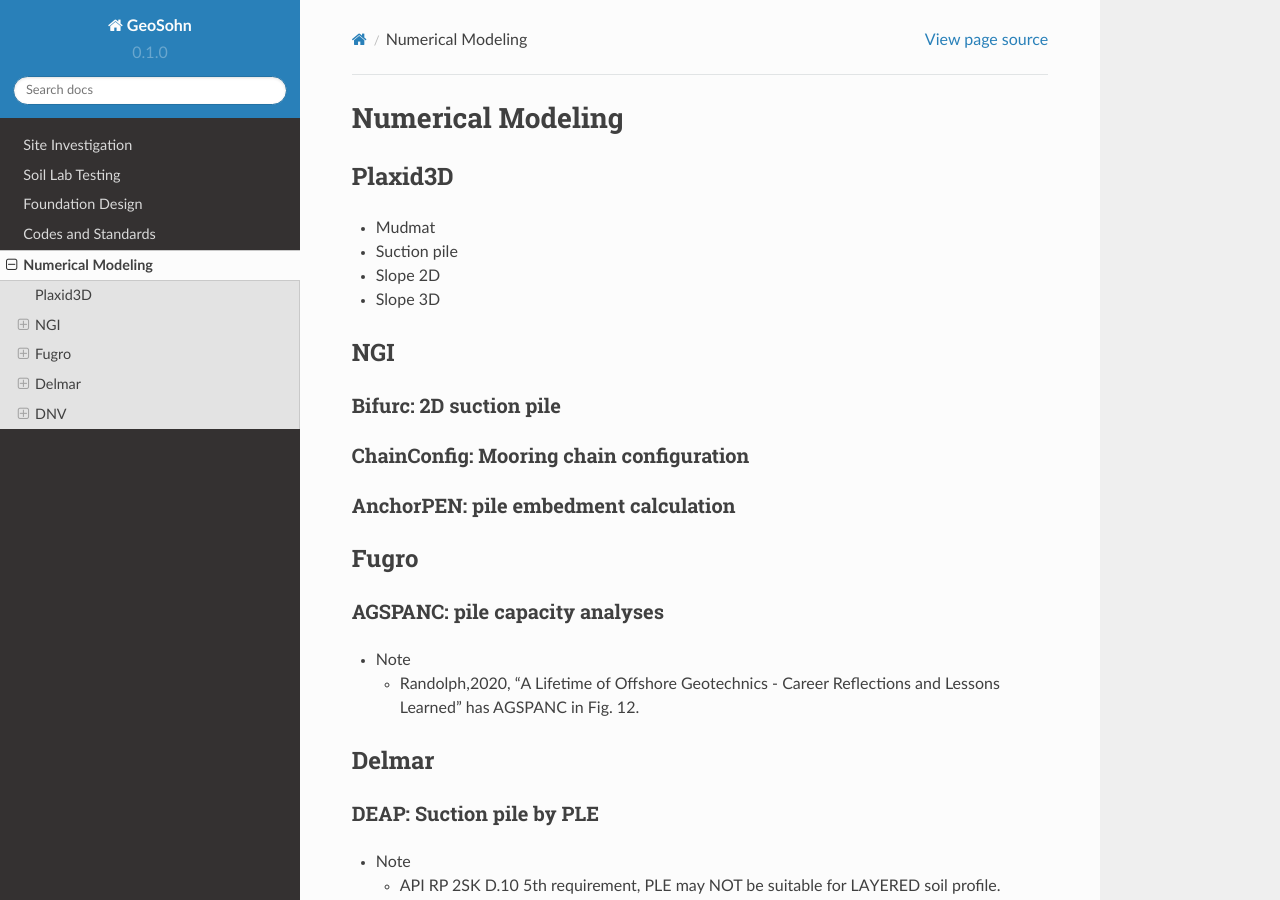
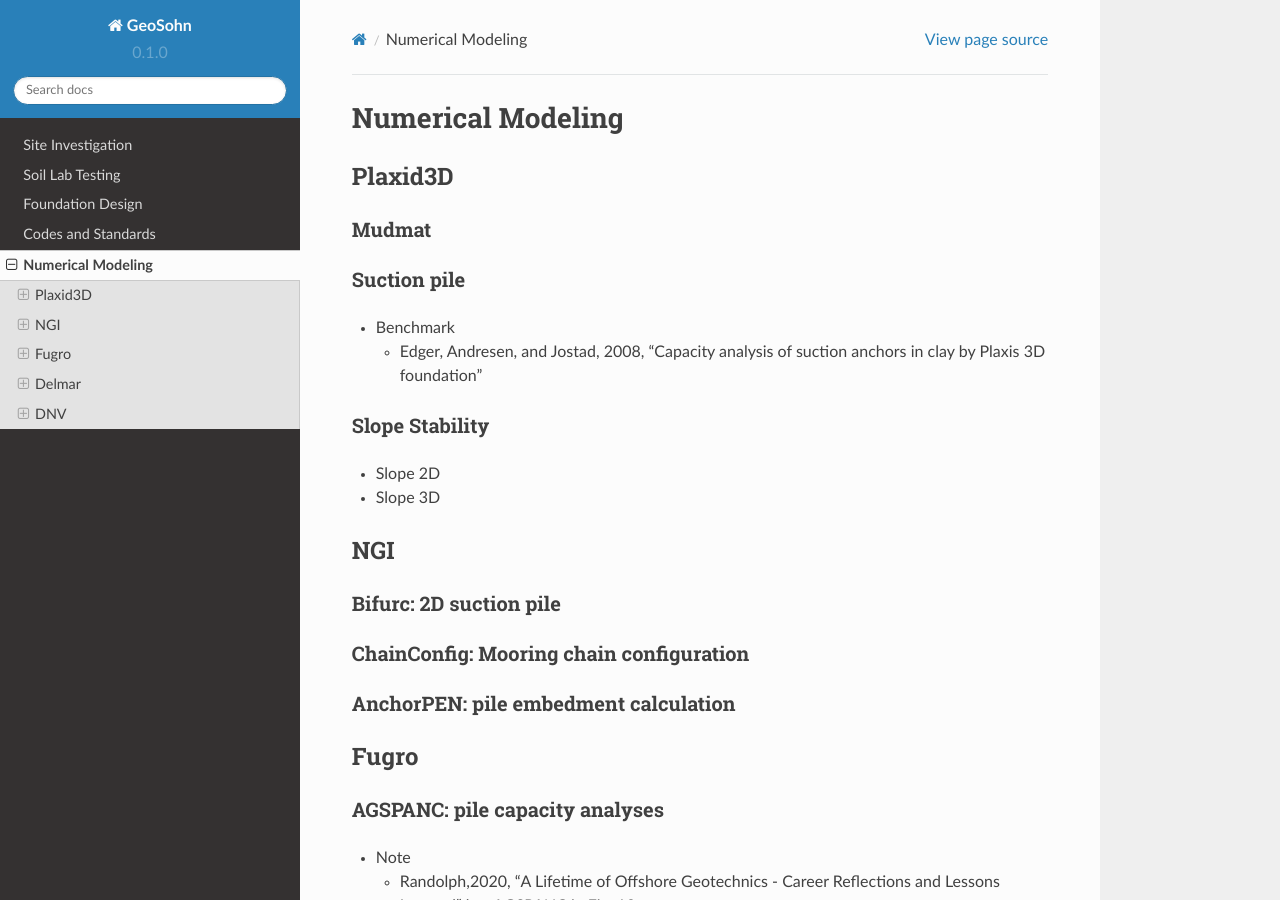
Before and after one commit to jrson11/GeoSohn, a Sphinx documentation site: the page built from docs/source/6_Numerical_Modeling.rst, in a window 1280 px wide and 900 px high. Built offline with Sphinx 7.4.7 and the Read the Docs theme 2.0.0, drawn with Linux system fonts in a browser that asks for light colours; pages that are not in the unit, such as notebooks, are missing from menus.

Commit message:
Update 6_Numerical_Modeling.rst

```diff
--- a/docs/source/6_Numerical_Modeling.rst
+++ b/docs/source/6_Numerical_Modeling.rst
@@ -4,8 +4,19 @@
 Plaxid3D
 ---------
 
-- Mudmat
-- Suction pile
+Mudmat
+.......
+
+Suction pile
+............
+
+- Benchmark
+
+  - Edger, Andresen, and Jostad, 2008, "Capacity analysis of suction anchors in clay by Plaxis 3D foundation"
+
+Slope Stability
+...............
+
 - Slope 2D
 - Slope 3D
 
```
